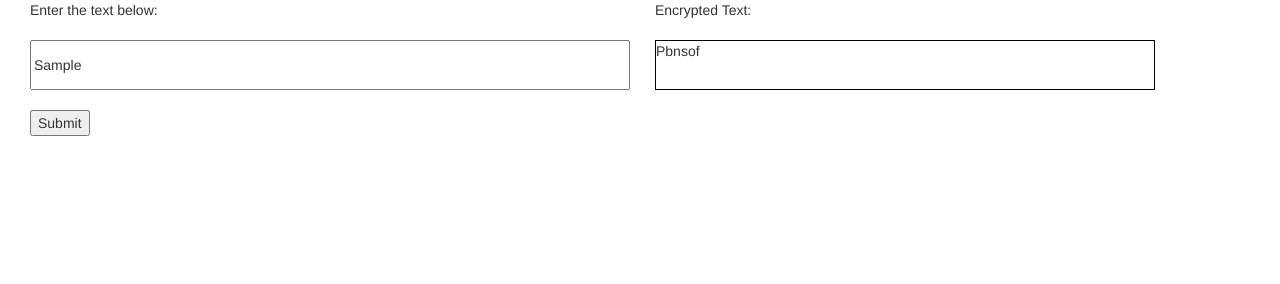
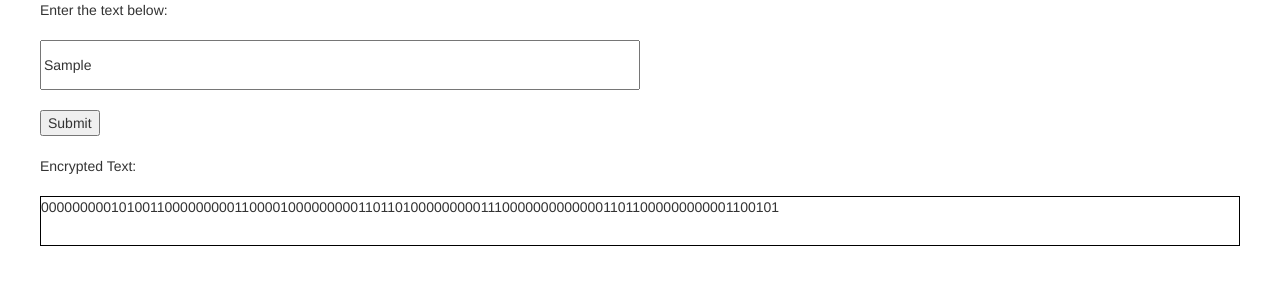
Before and after one commit to muskankhedia/encrypt_code, a plain HTML site: page index.html in a window 1280 px wide. Both pictures are taken after typing "Sample" into the empty fields and a click on the button "Submit". Drawn offline with Linux system fonts and the light colour scheme.

Commit message:
16-bit code generated

```diff
--- a/encrypt.js
+++ b/encrypt.js
@@ -1,20 +1,20 @@
-function Encrypt(){
-    var input = document.getElementById("name").value;
-		var enc = "";
-		var str = "";
-		// make sure that input is string
-		str = input.toString();
-		for (var i = 0; i < str.length; i++) {
-			// create block
-			var a = str.charCodeAt(i);
-			// bitwise XOR
-			var b = a ^ 3;
-			enc = enc + String.fromCharCode(b);
-        }
-        document.getElementById("encrypt").innerHTML= enc;
-		return false;
+// function Encrypt(){
+//     var input = document.getElementById("name").value;
+// 		var enc = "";
+// 		var str = "";
+// 		// make sure that input is string
+// 		str = input.toString();
+// 		for (var i = 0; i < str.length; i++) {
+// 			// create block
+// 			var a = str.charCodeAt(i);
+// 			// bitwise XOR
+// 			var b = a ^ 3;
+// 			enc = enc + String.fromCharCode(b);
+//         }
+//         document.getElementById("encrypt").innerHTML= enc;
+// 		return false;
 
-}
+// }
 
 // function Encrypt(){
 // 	var input = document.getElementById("name").value;
@@ -76,3 +76,40 @@ function Encrypt(){
 // 	document.getElementById("encrypt").innerHTML= newStr;
 // 	return false;
 // }
+
+
+function Encrypt(){
+	var input = document.getElementById("name").value;
+		var enc = "";
+		var str = "";
+		var bit = "";
+		var arr = "";
+		// make sure that input is string
+		str = input.toString();
+		for (var i = 0; i < str.length; i++)
+		{
+			// create block
+			bit = "";
+			arr = "";
+			var a = str.charCodeAt(i);
+			console.log(a);
+			var b = a.toString(2);
+			console.log(b);
+			if(b.length<16)
+			{
+				var t = 16 - b.length;
+				console.log(t);
+				// console.log(bit.fill(0,0,t));
+				while(t>0)
+				{
+					b = '0' +b;
+					t--;
+				}
+
+			}
+			enc = enc + b;
+			console.log(enc);
+        }
+        document.getElementById("encrypt").innerHTML= enc;
+		return false;
+}
--- a/index.html
+++ b/index.html
@@ -9,9 +9,7 @@
     <script src="encrypt.js"></script>
 </head>
 <body>
-    <form>
-        <div class="col-md-12">
-        <div class="col-md-6">
+    <form style="margin-left: 40px;">
         Enter the text below:
         <br />
         <br/>
@@ -22,14 +20,11 @@
         <button type="Submit" name="Submit" value="Submit" onclick="return Encrypt()">Submit</button>
         <br/>
         <br/>
-        </div>
-        <div class="col-md-6">
+
         Encrypted Text:
         <br>
         <br>
-        <div id="encrypt" style="border:1px solid black;width:500px;height: 50px;">
-        </div>
-        </div>
+        <div id="encrypt" style="border:1px solid black;width:1200px;height: 50px;">
         </div>
     </form>
 </body>
```
